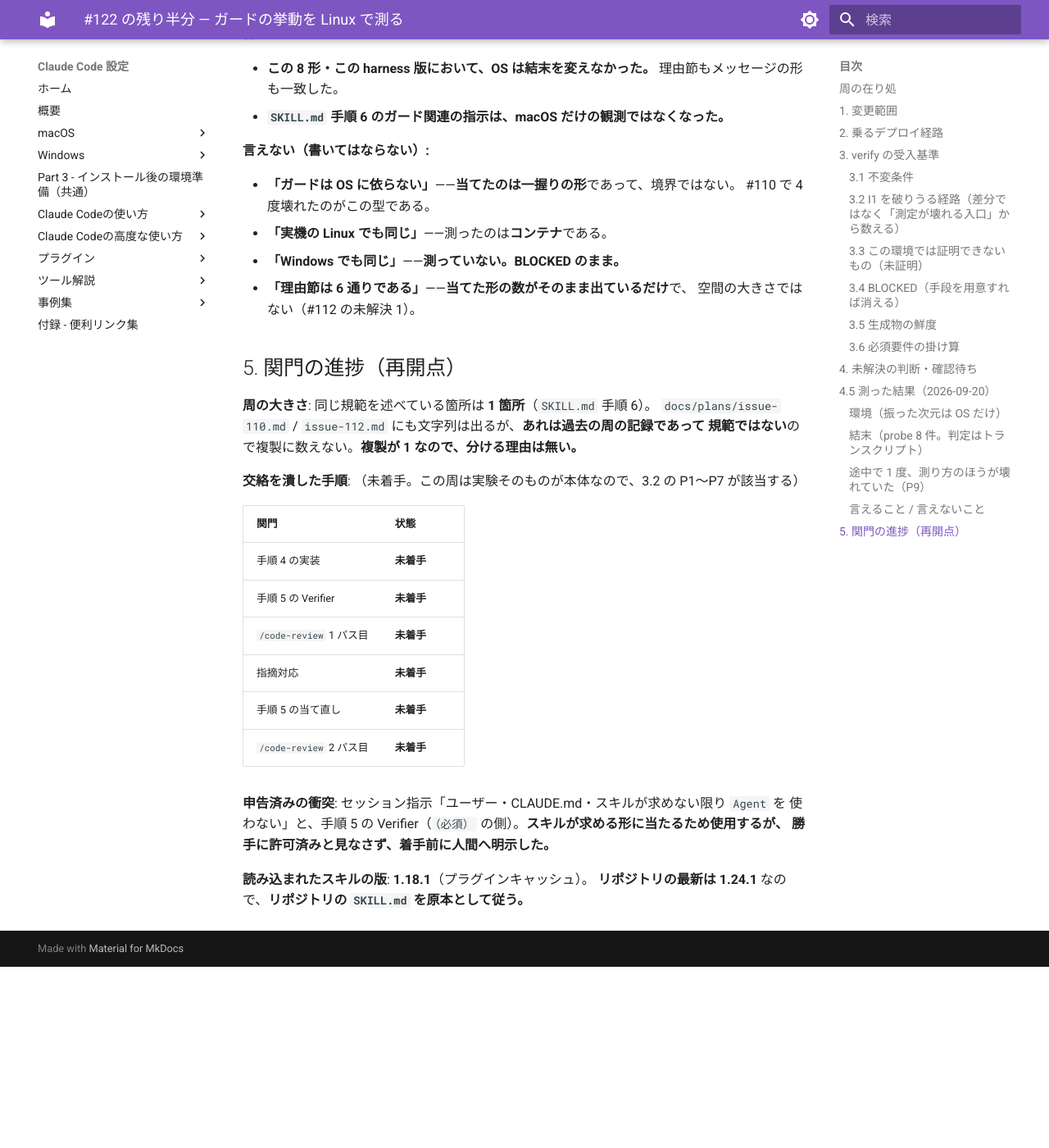
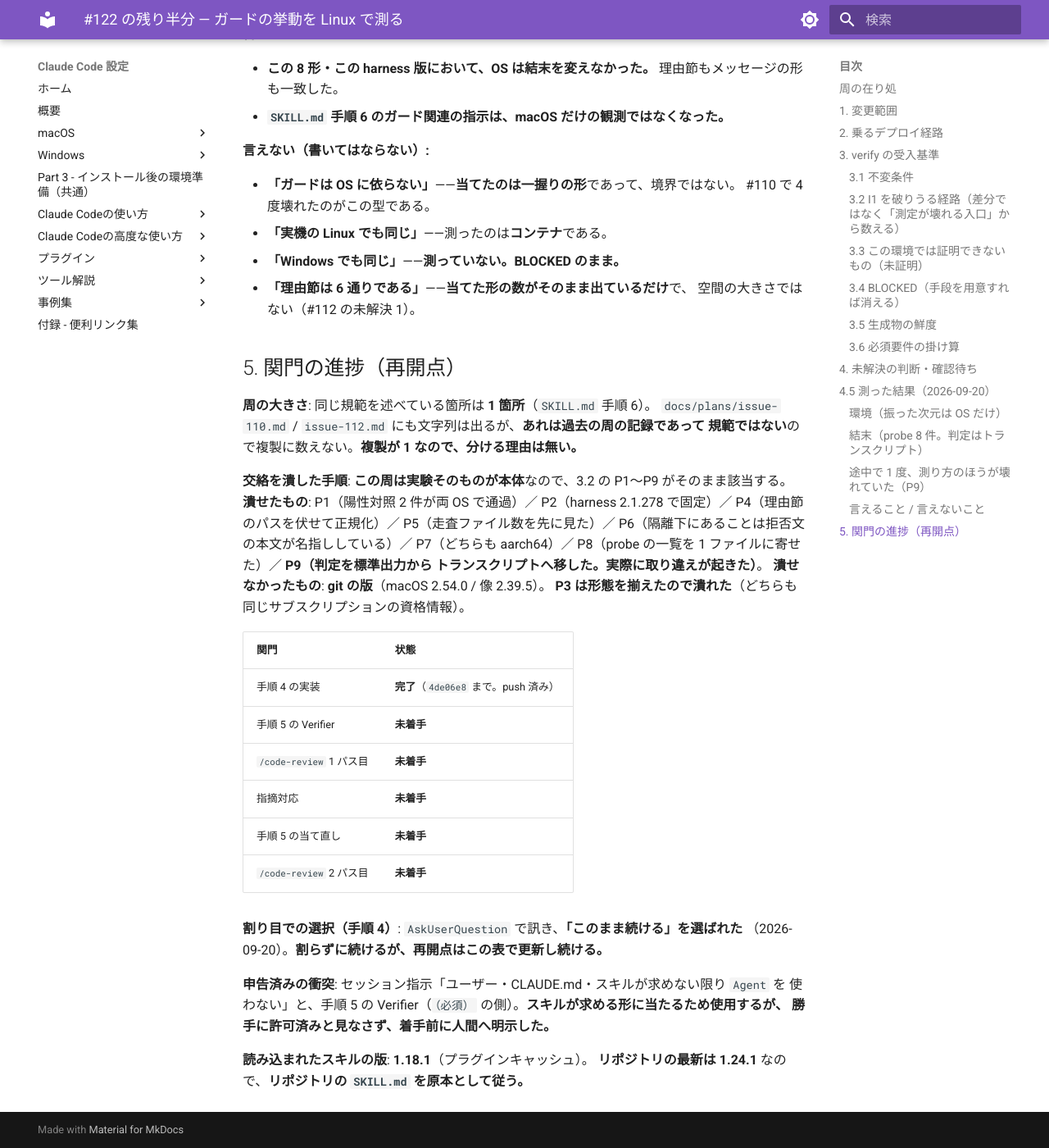
Before and after one commit to hdknr/claude-code-setup, an MkDocs documentation site: the page built from docs/plans/issue-122.md, in a window 1280 px wide and 1400 px high, scrolled down 6610 px. Shown: the whole window at 82% size. Built offline with MkDocs 1.6.1 and Material for MkDocs 9.7.7, drawn with Linux system fonts in a browser that asks for light colours; before the commit the page ends 7789 px from its top, so only the background shows below that.

Commit message:
docs(plans): 手順 4 の完了と割り目の選択を再開点に書く (#122)
Co-Authored-By: Claude Opus 5 (1M context) <noreply@anthropic.com>

```diff
--- a/docs/plans/issue-122.md
+++ b/docs/plans/issue-122.md
@@ -221,16 +221,26 @@
 `docs/plans/issue-110.md` / `issue-112.md` にも文字列は出るが、**あれは過去の周の記録であって
 規範ではない**ので複製に数えない。**複製が 1 なので、分ける理由は無い。**
 
-**交絡を潰した手順**: （未着手。この周は実験そのものが本体なので、3.2 の P1〜P7 が該当する）
+**交絡を潰した手順**: **この周は実験そのものが本体**なので、3.2 の P1〜P9 がそのまま該当する。
+**潰せたもの**: P1（陽性対照 2 件が両 OS で通過）／ P2（harness 2.1.278 で固定）／
+P4（理由節のパスを伏せて正規化）／ P5（走査ファイル数を先に見た）／
+P6（隔離下にあることは拒否文の本文が名指ししている）／ P7（どちらも aarch64）／
+P8（probe の一覧を 1 ファイルに寄せた）／ **P9（判定を標準出力から
+トランスクリプトへ移した。実際に取り違えが起きた）**。
+**潰せなかったもの**: **git の版**（macOS 2.54.0 / 像 2.39.5）。
+**P3 は形態を揃えたので潰れた**（どちらも同じサブスクリプションの資格情報）。
 
 | 関門 | 状態 |
 | --- | --- |
-| 手順 4 の実装 | **未着手** |
+| 手順 4 の実装 | **完了**（`4de06e8` まで。push 済み） |
 | 手順 5 の Verifier | **未着手** |
 | `/code-review` 1 パス目 | **未着手** |
 | 指摘対応 | **未着手** |
 | 手順 5 の当て直し | **未着手** |
 | `/code-review` 2 パス目 | **未着手** |
+
+**割り目での選択（手順 4）**: `AskUserQuestion` で訊き、**「このまま続ける」を選ばれた**
+（2026-09-20）。**割らずに続けるが、再開点はこの表で更新し続ける。**
 
 **申告済みの衝突**: セッション指示「ユーザー・CLAUDE.md・スキルが求めない限り `Agent` を
 使わない」と、手順 5 の Verifier（`（必須）` の側）。**スキルが求める形に当たるため使用するが、
```
